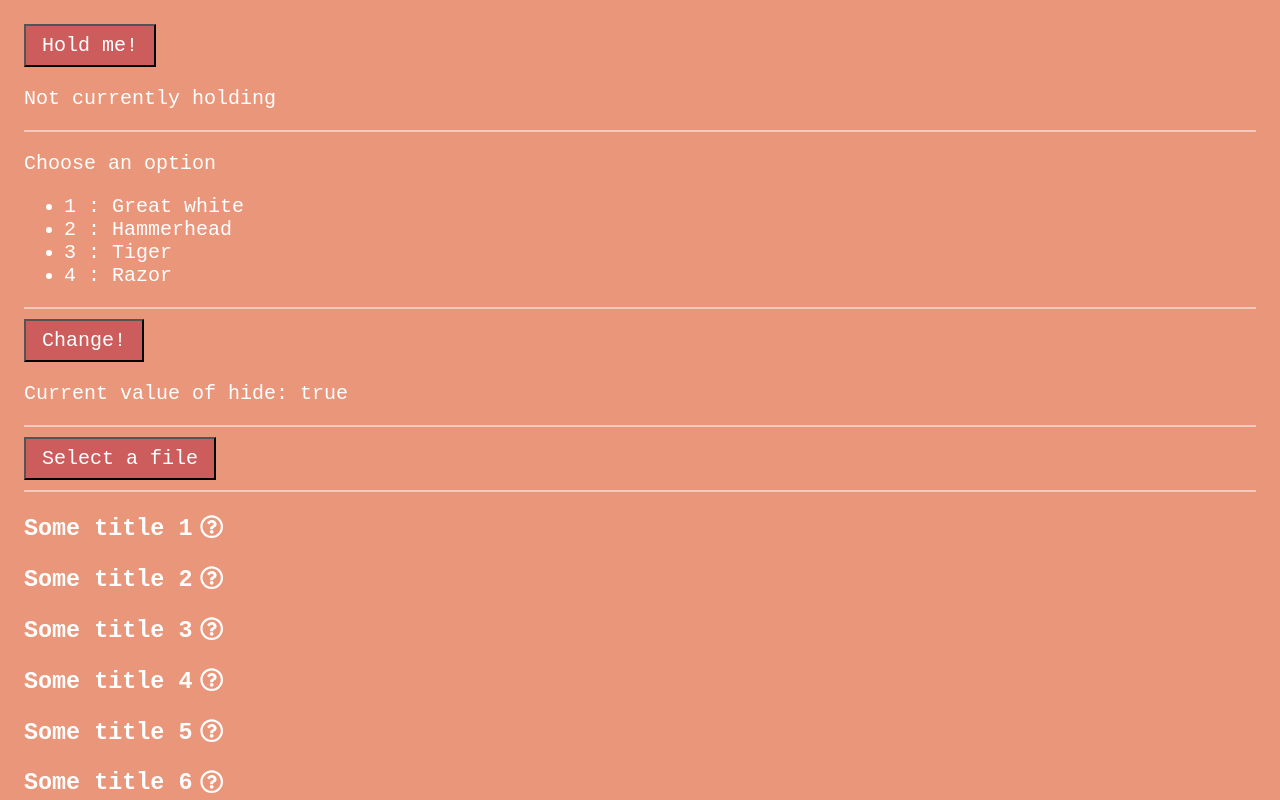
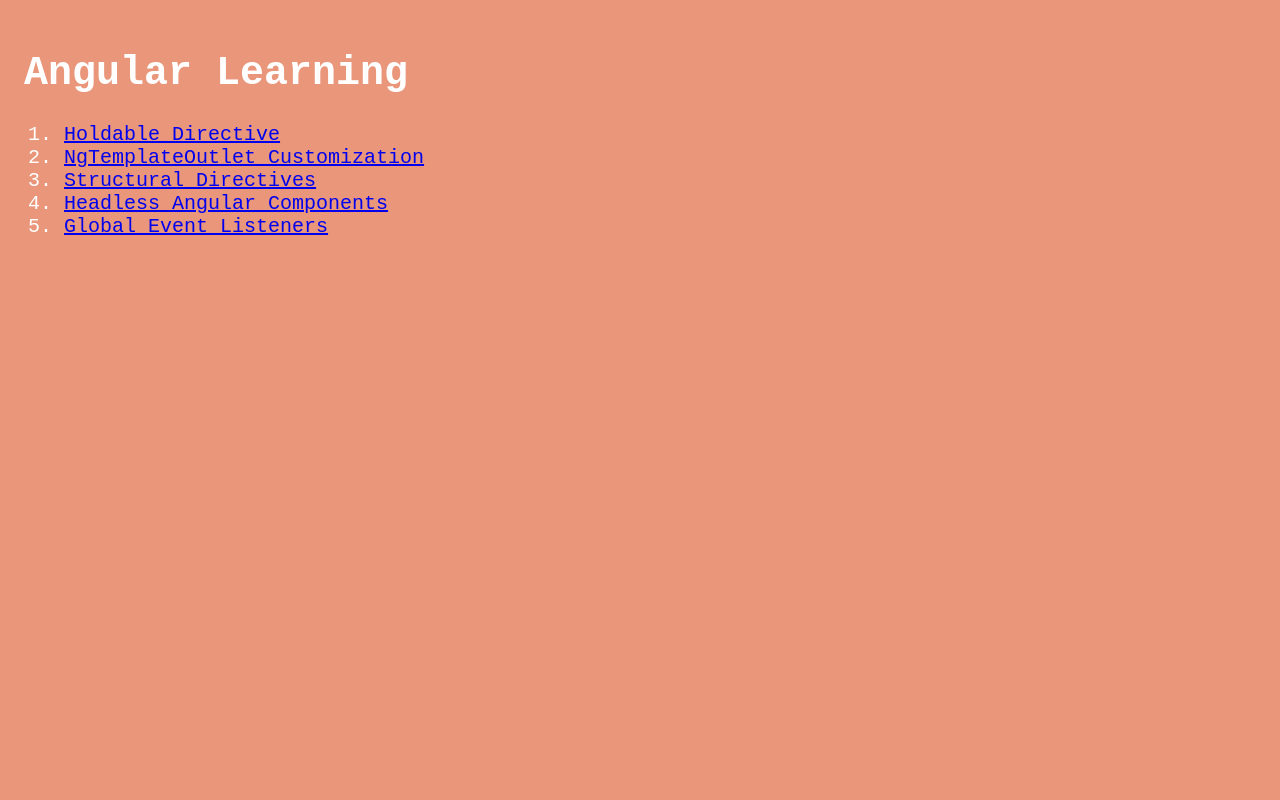
Before and after one commit to johnnycopes/ng-learning, an Angular app: page / in a window 1280 px wide. Shown: the top 800 px of the page. Built offline with nearby package versions, Linux system fonts and the light colour scheme.

Commit message:
sets up demos.ts file and basic routing

```diff
--- a/package.json
+++ b/package.json
@@ -3,7 +3,7 @@
   "version": "0.0.0",
   "scripts": {
     "ng": "ng",
-    "start": "ng serve",
+    "start": "ng serve -o",
     "build": "ng build",
     "test": "ng test",
     "lint": "ng lint",
--- a/src/app/app-routing.module.ts
+++ b/src/app/app-routing.module.ts
@@ -1,7 +1,9 @@
 import { NgModule } from '@angular/core';
 import { Routes, RouterModule } from '@angular/router';
 
-const routes: Routes = [];
+import { DEMOS } from "./demos/demos";
+
+const routes = DEMOS.map(demo => ({ path: demo.path, component: demo.component })) as Routes;
 
 @NgModule({
   imports: [RouterModule.forRoot(routes)],
--- a/src/app/app.component.html
+++ b/src/app/app.component.html
@@ -1,17 +1,11 @@
-<app-holdable-demo></app-holdable-demo>
+<h1>Angular Learning</h1>
 
-<hr>
+<ol>
+  <li *ngFor="let demo of demos">
+    <a [routerLink]="demo.path">
+      {{ demo.name }}
+    </a>
+  </li>
+</ol>
 
-<app-ng-template-outlet-demo></app-ng-template-outlet-demo>
-
-<hr>
-
-<app-structural-directives></app-structural-directives>
-
-<hr>
-
-<app-headless-components></app-headless-components>
-
-<hr>
-
-<app-global-event-listeners-demo></app-global-event-listeners-demo>
+<router-outlet></router-outlet>
--- a/src/app/app.component.ts
+++ b/src/app/app.component.ts
@@ -1,8 +1,11 @@
 import { Component } from '@angular/core';
+import { DEMOS } from "./demos/demos";
 
 @Component({
   selector: 'app-root',
   templateUrl: './app.component.html',
   styleUrls: ['./app.component.scss']
 })
-export class AppComponent { }
+export class AppComponent {
+  public demos = DEMOS;
+}
--- a/src/app/app.module.ts
+++ b/src/app/app.module.ts
@@ -11,7 +11,7 @@
 
 @NgModule({
   declarations: [
-    AppComponent
+    AppComponent,
   ],
   imports: [
     AppRoutingModule,
--- /dev/null
+++ b/src/app/demos/demos.ts
@@ -0,0 +1,51 @@
+import { HoldableDemoComponent } from "./holdable-demo/holdable-demo.component";
+import { NgTemplateOutletDemoComponent } from "./ng-template-outlet-demo/ng-template-outlet-demo.component";
+import { StructuralDirectivesComponent } from "./structural-directives/structural-directives.component";
+import { HeadlessComponentsComponent } from "./headless-components/headless-components.component";
+import { GlobalEventListenersDemoComponent } from "./global-event-listeners-demo/global-event-listeners-demo.component";
+
+interface IDemo {
+  name: string;
+  path: string;
+  description: string;
+  resource: string;
+  component: unknown;
+}
+
+export const DEMOS: IDemo[] = [
+  {
+    name: "Holdable Directive",
+    path: "01-holdable",
+    description: "blah",
+    resource: "blah",
+    component: HoldableDemoComponent,
+  },
+  {
+    name: "NgTemplateOutlet Customization",
+    path: "02-ng-template-outlet",
+    description: "blah",
+    resource: "blah",
+    component: NgTemplateOutletDemoComponent,
+  },
+  {
+    name: "Structural Directives",
+    path: "03-structural-directives",
+    description: "blah",
+    resource: "blah",
+    component: StructuralDirectivesComponent,
+  },
+  {
+    name: "Headless Angular Components",
+    path: "04-headless-components",
+    description: "blah",
+    resource: "blah",
+    component: HeadlessComponentsComponent,
+  },
+  {
+    name: "Global Event Listeners",
+    path: "05-global-event-listeners",
+    description: "blah",
+    resource: "blah",
+    component: GlobalEventListenersDemoComponent,
+  }
+];
```
Also changed, not shown: 1 other file (tests, documents, lock files or other folders).
